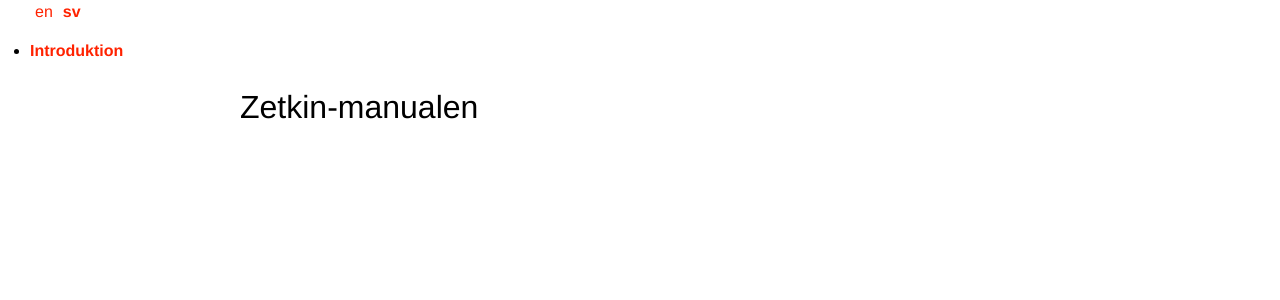
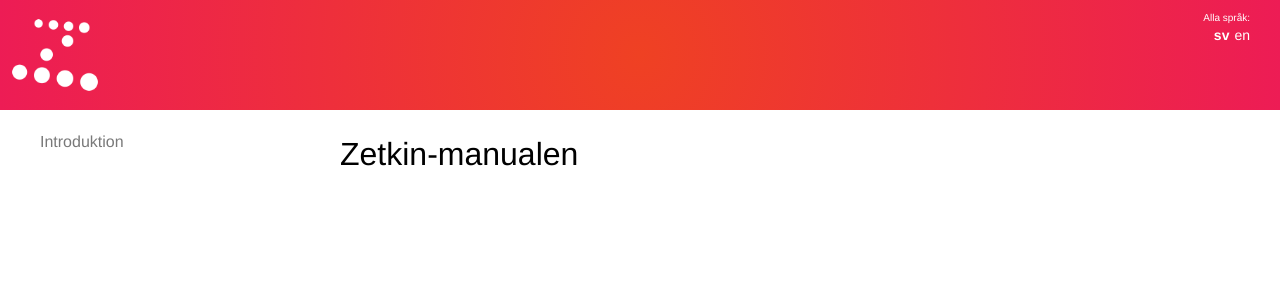
Before and after one commit to zetkin/manual, a Jekyll site: the page built from sv/index.md, in a window 1280 px wide. Shown: the top 300 px of the page. Built offline with Jekyll 4.4.1, drawn with Linux system fonts in a browser that asks for light colours.

Commit message:
Create basic layout

```diff
--- /dev/null
+++ b/_data/strings/en.yml
@@ -0,0 +1,2 @@
+header:
+    translations: "All languages"
--- /dev/null
+++ b/_data/strings/sv.yml
@@ -0,0 +1,2 @@
+header:
+    translations: "Alla språk"
--- a/_layouts/default.html
+++ b/_layouts/default.html
@@ -13,7 +13,11 @@
     </head>
     <body>
         <header>
-            <ul class="lang-select">
+            <img class="logo"
+                src="/assets/img/logo-white.png" alt="Zetkin">
+            <div class="lang-select">
+                {{ site.data.strings[page.lang].header.translations }}:
+                <ul>
                 {% assign pages=site.pages | where:"ref", page.ref | sort: 'lang' %}
                 {% for page in pages %}
                     <li>
@@ -21,14 +25,17 @@
                     </li>
                 {% endfor %}
                 </ul>
-            {% assign posts=site.posts | where:"lang", page.lang %}
+            </div>
         </header>
-        <div class="menu">
+        <div class="main">
+            <nav class="toc-menu">
                 {% assign menu=site.data.menu[page.lang] %}
                 {% capture base %}/{{ page.lang }}{% endcapture %}
                 {% include menu.html menu=menu parent=base %}
-        <div class="page-content">
+            </nav>
+            <div class="content">
                 {{ content }}
+            </div>
         </div>
     </body>
 </html>
--- /dev/null
+++ b/_sass/_header.scss
@@ -0,0 +1,56 @@
+header {
+    padding: 10px;
+
+    background: radial-gradient(
+        circle at 50% 50%,
+        $c-brand-main-orange,
+        $c-brand-main-pink);
+
+    .logo {
+        width: 40px;
+        height: auto;
+    }
+
+    @include medium-screen {
+        .logo {
+            width: 90px;
+        }
+    }
+
+    .lang-select {
+        float: right;
+        padding: 0 20px;
+        color: white;
+        font-size: 10px;
+
+        &:after {
+            content: "";
+            display: block;
+            clear: both;
+        }
+
+        ul {
+            margin: 0;
+        }
+
+        li {
+            list-style-type: none;
+            margin: 0 0 0 5px;
+            float: right;
+            font-size: 14px;
+
+            a {
+                color: white;
+                font-weight: normal;
+
+                &.sv:lang(sv) {
+                    font-weight: bold;
+                }
+
+                &.en:lang(en) {
+                    font-weight: bold;
+                }
+            }
+        }
+    }
+}
--- a/_sass/_layout.scss
+++ b/_sass/_layout.scss
@@ -1,31 +1,53 @@
-.lang-select {
-    &:after {
-        content: "";
-        display: block;
-        clear: both;
-    }
+.main {
+    margin: 20px auto;
+    width: 90%;
+    max-width: 1200px;
 
-    li {
-        list-style-type: none;
-        margin: 0 5px;
-        float: left;
+    .toc-menu {
+        & > ul {
+            margin-left: 0;
+        }
+
+        li {
+            list-style-type: none;
+        }
 
         a {
+            color: $c-ui-darker;
             font-weight: normal;
+            transition: color 0.2s;
 
-            &.sv:lang(sv) {
-                font-weight: bold;
-            }
-
-            &.en:lang(en) {
-                font-weight: bold;
+            &:hover {
+                color: $c-brand-main-orange;
+                text-decoration: none;
             }
         }
     }
+
+    @include medium-screen {
+        width: 98%;
+
+        .toc-menu {
+            float: left;
+            width: 30%;
+            margin-right: 5%;
+        }
+
+        .content {
+            float: left;
+            width: 65%;
+        }
+    }
+
+    @include large-screen {
+        width: 98%;
+
+        .toc-menu {
+            width: 20%;
+        }
+
+        .content {
+            width: 75%;
+        }
+    }
 }
-
-.page-content {
-    margin: 20px auto;
-    width: 98%;
-    max-width: 800px;
-}
--- /dev/null
+++ b/_sass/_mixins.scss
@@ -0,0 +1,11 @@
+@mixin medium-screen {
+  @media (min-width: #{$medium-width}) {
+    @content;
+  }
+}
+
+@mixin large-screen {
+  @media only screen and (min-width: #{$large-width}) {
+    @content;
+  }
+}
--- /dev/null
+++ b/_sass/_variables.scss
@@ -0,0 +1,24 @@
+/* Colors */
+$c-brand-main: #ee323e;
+$c-brand-main-pink: #ed1c55;
+$c-brand-main-orange: #ef4123;
+
+$c-brand-comp-light: #48baeb;
+$c-brand-comp-dark: #3598c5;
+
+$c-brand-confirm: $c-brand-comp-light;
+$c-brand-delete: #F64A50;   // red
+$c-brand-success: #41EF5A;  // green
+
+$c-text: #000;
+$c-text-contrast: #FFF;
+
+$c-ui-focus: #FFC400;
+
+$c-ui-bg: rgb(248, 248, 248);
+$c-ui-dark: darken($c-ui-bg, 30);
+$c-ui-darker: darken($c-ui-bg, 50);
+
+// Responsive breakpoints
+$medium-width: 720px;
+$large-width: 1024px;
--- a/css/main.scss
+++ b/css/main.scss
@@ -11,5 +11,8 @@
 $brand-color:       #f20;
 $text-color:        black;
 
+@import "variables";
+@import "mixins";
 @import "base";
+@import "header";
 @import "layout";
```
Also changed, not shown: assets/img/logo-red.png (added), assets/img/logo-white.png (added). Lines whose indentation alone changed are shown as unchanged.
